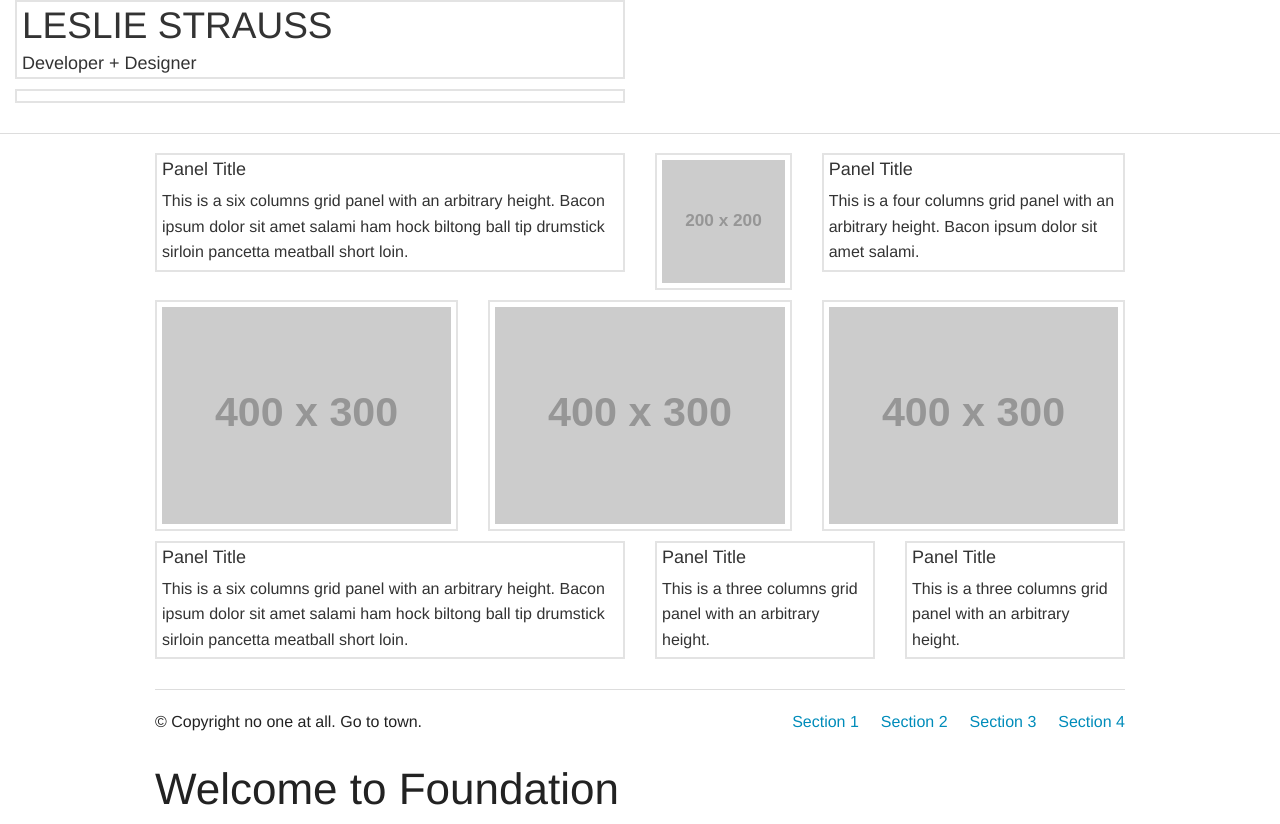
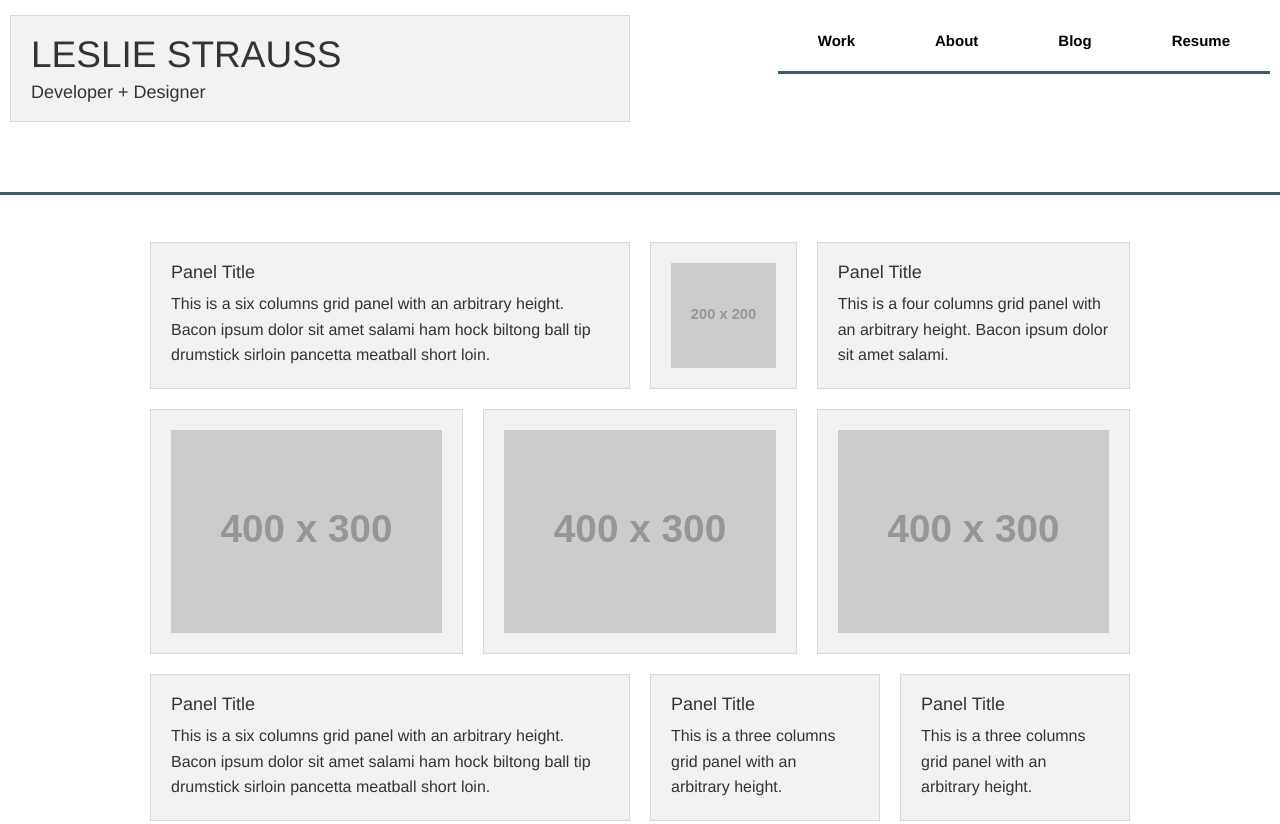
Before and after one commit to leslstrauss/nonagon, a website: page index.html in a window 1280 px wide. Shown: the top 824 px of the page. Drawn offline with Linux system fonts and the light colour scheme; placeholder pictures from the web are drawn by us.

Commit message:
Experiemnting with style.

```diff
--- a/css/lesl.css
+++ b/css/lesl.css
@@ -1,5 +1,13 @@
+
 /*On the flex container*/
 .flexrow {
+  display: -webkit-flex;
+  display: flex;
+  -webkit-flex-direction: row;
+  flex-direction: row;
+}
+
+.flexcolumn {
   display: -webkit-flex;
   display: flex;
   -webkit-flex-direction: row;
@@ -9,14 +17,18 @@
 .flexcenter {
   display: -webkit-flex;
   display: flex;
-  -webkit-flex-direction: row /* works with row or column */
+  -webkit-flex-direction: row
   flex-direction: row;
   -webkit-align-items: center;
   align-items: center;
   -webkit-justify-content: center;
   justify-content: center;
-  margin: 20px;
 }
+
+.lesl-header {
+  margin-top: 15px;
+}
+
 /*.fullWidth {
    width: 100%;
    margin-left: auto;
--- a/index.html
+++ b/index.html
@@ -11,23 +11,36 @@
 
     <body>
 
-        <div class="flexrow">
-          <div class="small-6 column">
-            <div class="panel clearfix">
+      <div class="flexcenter">
+        <div class="large-6 columns">
+          <div class="lesl-header">
+            <div class="panel">
               <h2 class="text-left">LESLIE STRAUSS</h2>
               <h5 class="text-left">Developer + Designer</h5>
             </div>
           </div>
         </div>
+        <div class="large-6 columns">
+          <nav class="top-bar" data-topbar role="navigation">
+            <ul class="title-area">
+              <li class="name">
+                <h1><a href="#"></a></h1>
+              </li>
+              <li class="toggle-topbar menu-icon"><a href="#"><span>Menu</span></a></li>
+            </ul>
 
-        <div class="flexrow">
-          <div class="small-6 columns">
-            <div class="panel">
-            </div>
+            <section class="top-bar-section">
+              <ul class="right">
+                <li class="active"><a href="#">Work</a></li>
+                <li class="active"><a href="#">About</a></li>
+                <li class="active"><a href="#">Blog</a></li>
+                <li class="active"><a href="#">Resume</a></li>
+                <hr>
+              </ul>
+            </section>
           </div>
-        </div>
-
-
+          </nav>
+      </div>
 
       <hr>
 
--- a/scss/_settings.scss
+++ b/scss/_settings.scss
@@ -81,8 +81,18 @@ $include-html-global-classes: $include-html-classes;
 
 // $row-width: rem-calc(1000);
 // $total-columns: 12;
+$column-gutter: rem-calc(20);
+
+// b. Grid
+// - - - - - - - - - - - - - - - - - - - - - - - - -
+
+// $include-html-grid-classes: $include-html-classes;
+// $include-xl-html-grid-classes: false;
+
+// $row-width: rem-calc(1000);
+// $total-columns: 12;
 // $column-gutter: rem-calc(30);
-
+//
 // c. Global
 // - - - - - - - - - - - - - - - - - - - - - - - - -
 
@@ -144,9 +154,9 @@ $global-radius: 3px;
 $global-rounded: 1000px;
 
 // We use these to control inset shadow shiny edges and depressions.
-$shiny-edge-size: 0 1px 0;
-$shiny-edge-color: rgba($white, .5);
-$shiny-edge-active-color: rgba($black, .2);
+$shiny-edge-size: 0 0px 0;
+$shiny-edge-color: 0;
+$shiny-edge-active-color: 0;
 //
 // // c. Global
 // - - - - - - - - - - - - - - - - - - - - - - - - -
@@ -324,6 +334,12 @@ $shiny-edge-active-color: rgba($black, .2);
 // $anchor-font-color-hover: scale-color($primary-color, $lightness: -14%);
 
 // We use these to style the <hr> element
+$hr-border-width: 3px;
+$hr-border-style: solid;
+$hr-border-color: #3F5C6C;
+$hr-margin: rem-calc(50);
+
+// We use these to style the <hr> element
 // $hr-border-width: 1px;
 // $hr-border-style: solid;
 // $hr-border-color: $gainsboro;
@@ -483,10 +499,10 @@ $shiny-edge-active-color: rgba($black, .2);
 // 05. Buttons
 // - - - - - - - - - - - - - - - - - - - - - - - - -
 
-// $include-html-button-classes: $include-html-classes;
+$include-html-button-classes: $include-html-classes;
 
 // We use these to build padding for buttons.
-// $button-tny: rem-calc(10);
+$button-tny: rem-calc(0);
 // $button-sml: rem-calc(14);
 // $button-med: rem-calc(16);
 // $button-lrg: rem-calc(18);
@@ -494,6 +510,7 @@ $shiny-edge-active-color: rgba($black, .2);
 // We use this to control the display property.
 // $button-display: inline-block;
 // $button-margin-bottom: rem-calc(20);
+
 
 // We use these to control button text styles.
 // $button-font-family: $body-font-family;
@@ -529,6 +546,57 @@ $shiny-edge-active-color: rgba($black, .2);
 // We use this to set default opacity and cursor for disabled buttons.
 // $button-disabled-opacity: 0.7;
 // $button-disabled-cursor: $cursor-default-value;
+
+// 05. Buttons
+// - - - - - - - - - - - - - - - - - - - - - - - - -
+
+// $include-html-button-classes: $include-html-classes;
+
+// We use these to build padding for buttons.
+// $button-tny: rem-calc(10);
+// $button-sml: rem-calc(14);
+// $button-med: rem-calc(16);
+// $button-lrg: rem-calc(18);
+
+// We use this to control the display property.
+// $button-display: inline-block;
+// $button-margin-bottom: rem-calc(20);
+
+// We use these to control button text styles.
+// $button-font-family: $body-font-family;
+// $button-font-color: $white;
+// $button-font-color-alt: $oil;
+// $button-font-tny: rem-calc(11);
+// $button-font-sml: rem-calc(13);
+// $button-font-med: rem-calc(16);
+// $button-font-lrg: rem-calc(20);
+// $button-font-weight: $font-weight-normal;
+// $button-font-align: center;
+
+// We use these to control various hover effects.
+// $button-function-factor: -20%;
+
+// We use these to control button border and hover styles.
+// $button-border-width: 0px;
+// $button-border-style: solid;
+// $button-bg-color: $primary-color;
+// $button-bg-hover: scale-color($button-bg-color, $lightness: $button-function-factor);
+// $button-border-color: $button-bg-hover;
+// $secondary-button-bg-hover: scale-color($secondary-color, $lightness: $button-function-factor);
+// $secondary-button-border-color: $secondary-button-bg-hover;
+// $success-button-bg-hover: scale-color($success-color, $lightness: $button-function-factor);
+// $success-button-border-color: $success-button-bg-hover;
+// $alert-button-bg-hover: scale-color($alert-color, $lightness: $button-function-factor);
+// $alert-button-border-color: $alert-button-bg-hover;
+
+// We use this to set the default radius used throughout the core.
+// $button-radius: $global-radius;
+// $button-round: $global-rounded;
+
+// We use this to set default opacity and cursor for disabled buttons.
+// $button-disabled-opacity: 0.7;
+// $button-disabled-cursor: $cursor-default-value;
+
 
 // 06. Button Groups
 // - - - - - - - - - - - - - - - - - - - - - - - - -
@@ -1013,27 +1081,27 @@ $shiny-edge-active-color: rgba($black, .2);
 // 21. Panels
 // - - - - - - - - - - - - - - - - - - - - - - - - -
 
-$include-html-panel-classes: $include-html-classes;
+/// $include-html-panel-classes: $include-html-classes;
 
 // We use these to control the background and border styles
-$panel-bg: #ffffff;
-$panel-border-style: solid;
-$panel-border-size: 2px;
+/// $panel-bg: #ffffff;
+/// $panel-border-style: solid;
+/// $panel-border-size: 2px;
 
 // We use this % to control how much we darken things on hover
-$panel-function-factor: -11%;
-$panel-border-color: scale-color($panel-bg, $lightness: $panel-function-factor);
+/// $panel-function-factor: -11%;
+/// $panel-border-color: scale-color($panel-bg, $lightness: $panel-function-factor);
 
 // We use these to set default inner padding and bottom margin
-$panel-margin-bottom: rem-calc(10);
-$panel-padding: rem-calc(5);
+/// $panel-margin-bottom: rem-calc(10);
+/// $panel-padding: rem-calc(5);
 
 // We use these to set default font colors
-$panel-font-color: $oil;
-$panel-font-color-alt: $white;
-
-$panel-header-adjust: true;
-$callout-panel-link-color: $primary-color;
+/// $panel-font-color: $oil;
+/// $panel-font-color-alt: $white;
+
+/// $panel-header-adjust: true;
+/// $callout-panel-link-color: $primary-color;
 
 
 
@@ -1448,14 +1516,14 @@ $callout-panel-link-color: $primary-color;
 // 34. Top Bar
 // - - - - - - - - - - - - - - - - - - - - - - - - -
 
-// $include-html-top-bar-classes: $include-html-classes;
+$include-html-top-bar-classes: $include-html-classes;
 
 // Background color for the top bar
-$topbar-bg-color: #ffffff;
-$topbar-bg: $topbar-bg-color;
+$topbar-bg-color: rgba( #ffffff, .1 );
+// $topbar-bg: #6390AD;
 
 // Height and margin
-// $topbar-height: 45px;
+$topbar-height: 40px;
 // $topbar-margin-bottom: 0;
 
 // Controlling the styles for the title in the top bar
@@ -1473,20 +1541,20 @@ $topbar-bg: $topbar-bg-color;
 
 // Set the link colors and styles for top-level nav
 $topbar-link-color: #000000;
-$topbar-link-color-hover: $white;
-$topbar-link-color-active: $white;
-$topbar-link-color-active-hover: $white;
-$topbar-link-weight: $font-weight-normal;
+// $topbar-link-color-hover: $white;
+$topbar-link-color-active: #000000;
+$topbar-link-color-active-hover: #000000;
+$topbar-link-weight: $font-weight-bold;
 $topbar-link-font-size: rem-calc(15);
 // $topbar-link-hover-lightness: -10%; // Darken by 10%
 // $topbar-link-bg: $topbar-bg;
 // $topbar-link-bg-color-hover: $charcoal;
 // $topbar-link-bg-hover: #272727;
-// $topbar-link-bg-active: $primary-color;
-// $topbar-link-bg-active-hover: scale-color($primary-color, $lightness: -14%);
-// $topbar-link-font-family: $body-font-family;
-// $topbar-link-text-transform: none;
-// $topbar-link-padding: $topbar-height / 3;
+$topbar-link-bg-active: #ffffff;
+$topbar-link-bg-active-hover: scale-color(#C6D0D9, $lightness: -5%);
+$topbar-link-font-family: $body-font-family;
+$topbar-link-text-transform: none;
+$topbar-link-padding: $topbar-height / 1;
 // $topbar-back-link-size: $h5-font-size;
 // $topbar-link-dropdown-padding: 20px;
 
@@ -1500,13 +1568,13 @@ $topbar-link-font-size: rem-calc(15);
 // $topbar-dropdown-label-bg: $oil;
 
 // Top menu icon styles
-// $topbar-menu-link-transform: uppercase;
-// $topbar-menu-link-font-size: rem-calc(13);
-// $topbar-menu-link-weight: $font-weight-bold;
-// $topbar-menu-link-color: $white;
-// $topbar-menu-icon-color: $white;
-// $topbar-menu-link-color-toggled: $jumbo;
-// $topbar-menu-icon-color-toggled: $jumbo;
+$topbar-menu-link-transform: none;
+$topbar-menu-link-font-size: rem-calc(13);
+$topbar-menu-link-weight: normal;
+$topbar-menu-link-color: #000000;
+$topbar-menu-icon-color: #000000;
+$topbar-menu-link-color-toggled: #000000;
+$topbar-menu-icon-color-toggled: #000000;
 
 // Transitions and breakpoint styles
 // $topbar-transition-speed: 300ms;
@@ -1515,8 +1583,8 @@ $topbar-link-font-size: rem-calc(15);
 // $topbar-media-query: $medium-up;
 
 // Divider Styles
-// $topbar-divider-border-bottom: solid 1px  scale-color($topbar-bg-color, $lightness: 13%);
-// $topbar-divider-border-top: solid 1px scale-color($topbar-bg-color, $lightness: -50%);
+$topbar-divider-border-bottom: solid 1px  scale-color($topbar-bg-color, $lightness: 13%);
+$topbar-divider-border-top: solid 1px scale-color($topbar-bg-color, $lightness: -50%);
 
 // Sticky Class
 // $topbar-sticky-class: ".sticky";
```
Also changed, not shown: css/app.css, 1 other file.
